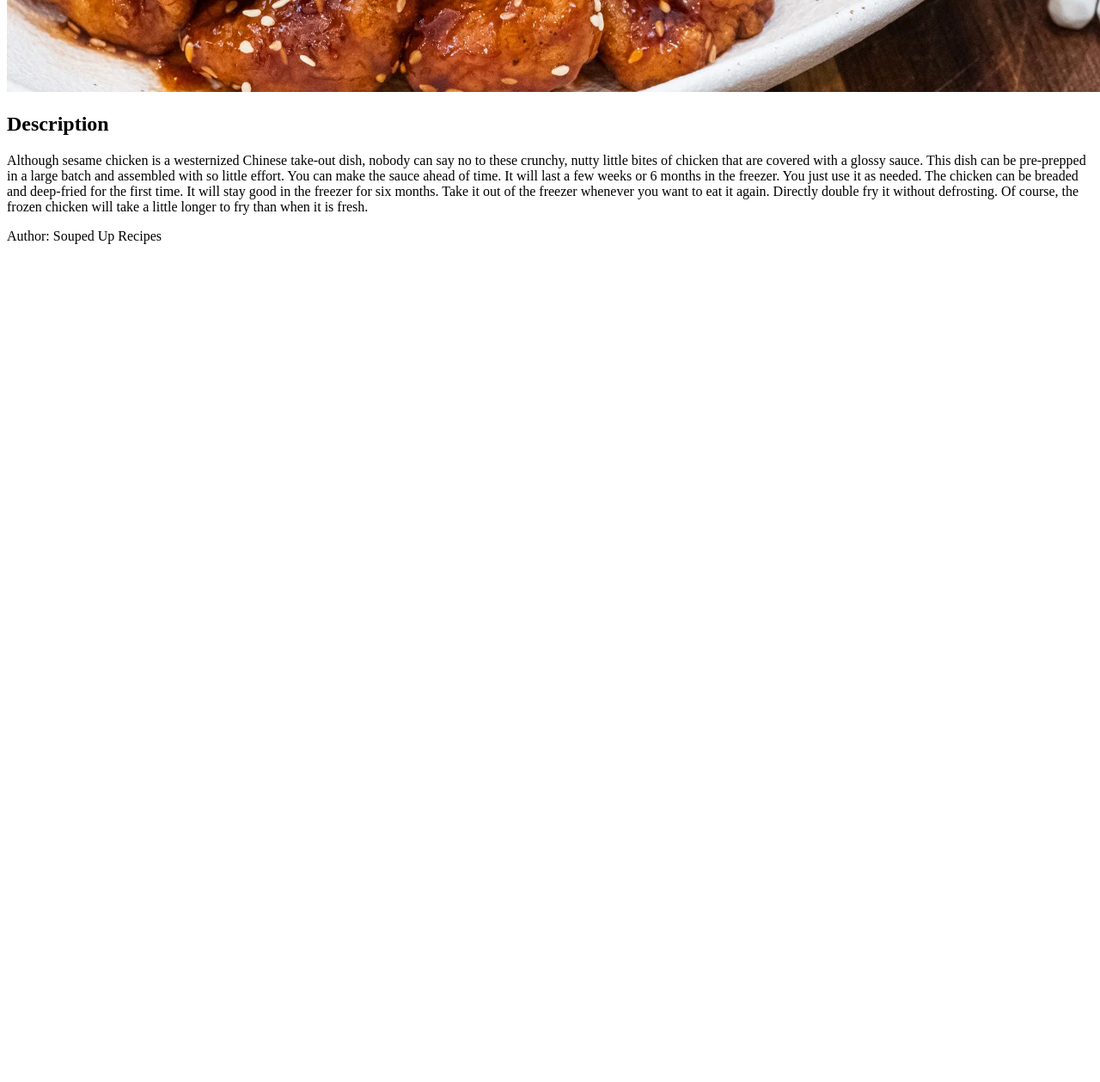
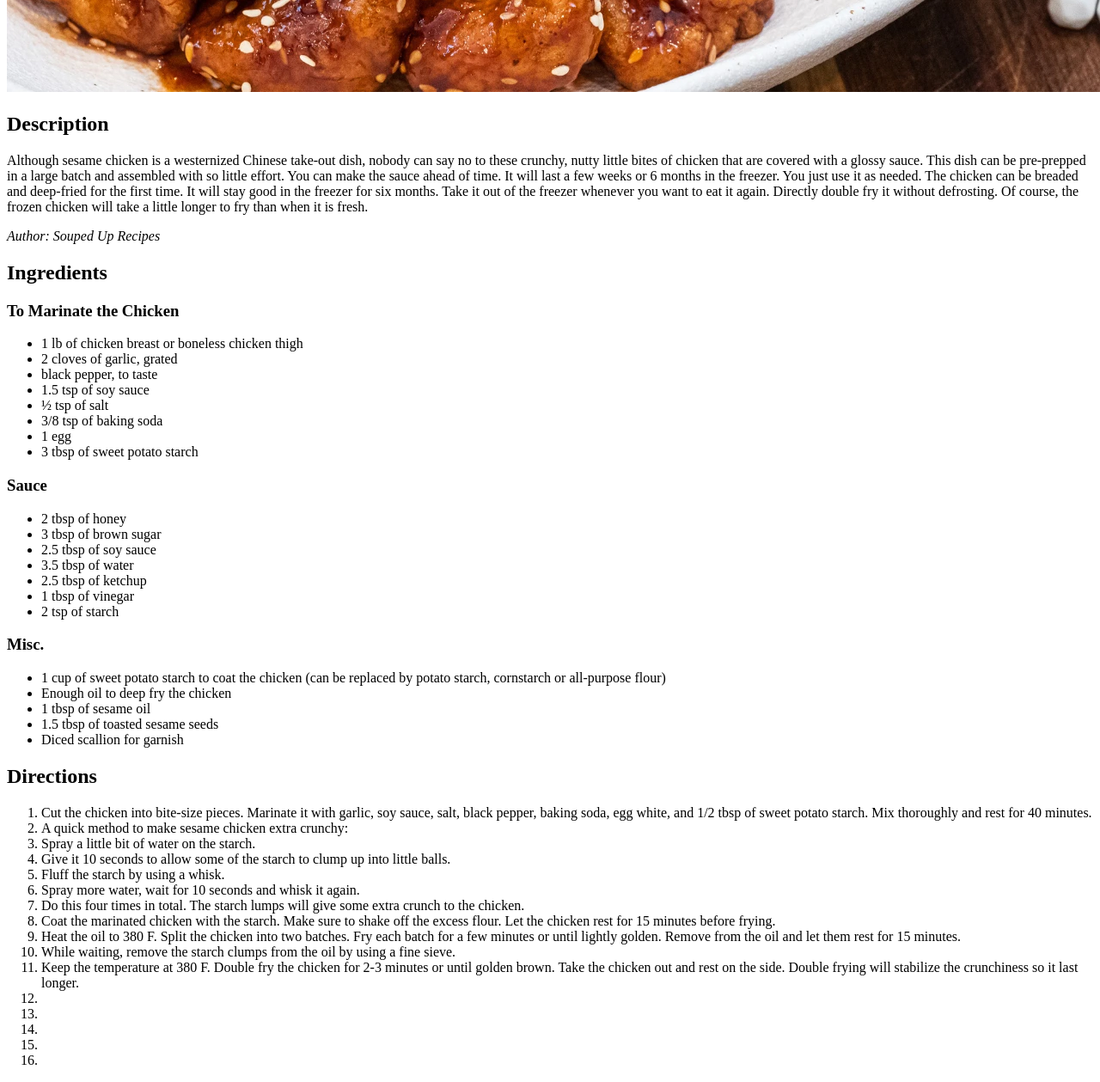
Before and after one commit to FacelessJim/odin-recipes, a plain HTML site: page recipes/sesame-chicken.html in a window 1280 px wide. Shown: the part 704-1963 px from the top of the page at 86% size. Before the commit the page ends 1004 px from the top, so only its background shows below. Drawn offline with Linux system fonts and the light colour scheme.

Commit message:
Add ingredients and directions

```diff
--- a/recipes/sesame-chicken.html
+++ b/recipes/sesame-chicken.html
@@ -6,15 +6,65 @@
     <title>Better than takeout Sesame Chicken</title>
 </head>
 <body>
-    <h1>Better Than Takeout Sesame Chicken</h1>
+    <h1 class="title">Better Than Takeout Sesame Chicken</h1>
     <img src="/recipes/images/sesame-chicken.webp" alt="Picture of the completed sesame chicken dish">
-    <h2>Description</h2>
-    <p>Although sesame chicken is a westernized Chinese take-out dish, nobody can say no to these crunchy, nutty little bites of chicken that are covered with a glossy sauce.
+    <h2 class="header">Description</h2>
+    <p class="description">Although sesame chicken is a westernized Chinese take-out dish, nobody can say no to these crunchy, nutty little bites of chicken that are covered with a glossy sauce.
         This dish can be pre-prepped in a large batch and assembled with so little effort. You can make the sauce ahead of time. It will last a few weeks or 6 months in the freezer.
         You just use it as needed. The chicken can be breaded and deep-fried for the first time. It will stay good in the freezer for six months. Take it out of the freezer whenever you want to eat it again.
         Directly double fry it without defrosting. Of course, the frozen chicken will take a little longer to fry than when it is fresh.</p>
 
-       <p>Author:
-        Souped Up Recipes</p>
+    <p class="author-tag"><em>Author:
+        Souped Up Recipes</em>
+    </p>
+    <h2 class="ingredients">Ingredients</h2>
+    <h3 class="marinade">To Marinate the Chicken</h3>
+    <ul>
+        <li> 1 lb of chicken breast or boneless chicken thigh</li>
+        <li>2 cloves of garlic, grated</li>
+        <li>black pepper, to taste</li>
+        <li>1.5 tsp of soy sauce</li>
+        <li>½ tsp of salt</li>
+        <li>3/8 tsp of baking soda</li>
+        <li>1 egg</li>
+        <li>3 tbsp of sweet potato starch</li>
+    </ul>
+    <h3 class="sauce">Sauce</h3>
+    <ul>
+        <li>2 tbsp of honey</li>
+        <li>3 tbsp of brown sugar</li>
+        <li>2.5 tbsp of soy sauce</li>
+        <li>3.5 tbsp of water</li>
+        <li>2.5 tbsp of ketchup</li>
+        <li>1 tbsp of vinegar</li>
+        <li>2 tsp of starch</li>
+    </ul>
+    <h3 class="misc">Misc.</h3>
+    <ul>
+        <li>1 cup of sweet potato starch to coat the chicken (can be replaced by potato starch, cornstarch or all-purpose flour)</li>
+        <li>Enough oil to deep fry the chicken</li>
+        <li>1 tbsp of sesame oil</li>
+        <li>1.5 tbsp of toasted sesame seeds</li>
+        <li>Diced scallion for garnish</li>
+    </ul>
+    <h2 class="directions">Directions</h2>
+    <ol>
+        <li>Cut the chicken into bite-size pieces. Marinate it with garlic, soy sauce, salt, black pepper, baking soda, egg white, and 1/2 tbsp of sweet potato starch. Mix thoroughly and rest for 40 minutes.</li>
+        <li>A quick method to make sesame chicken extra crunchy:</li>
+        <li>Spray a little bit of water on the starch.</li>
+        <li>Give it 10 seconds to allow some of the starch to clump up into little balls.</li>
+        <li>Fluff the starch by using a whisk.</li>
+        <li>Spray more water, wait for 10 seconds and whisk it again.</li>
+        <li>Do this four times in total. The starch lumps will give some extra crunch to the chicken.</li>
+        <li>Coat the marinated chicken with the starch. Make sure to shake off the excess flour. Let the chicken rest for 15 minutes before frying.</li>
+        <li>Heat the oil to 380 F. Split the chicken into two batches. Fry each batch for a few minutes or until lightly golden. Remove from the oil and let them rest for 15 minutes.</li>
+        <li>While waiting, remove the starch clumps from the oil by using a fine sieve.</li>
+        <li>Keep the temperature at 380 F. Double fry the chicken for 2-3 minutes or until golden brown. Take the chicken out and rest on the side. Double frying will stabilize the crunchiness so it last longer.</li>
+        <li></li>
+        <li></li>
+        <li></li>
+        <li></li>
+        <li></li>
+    </ol>
 </body>
 </html>
```
